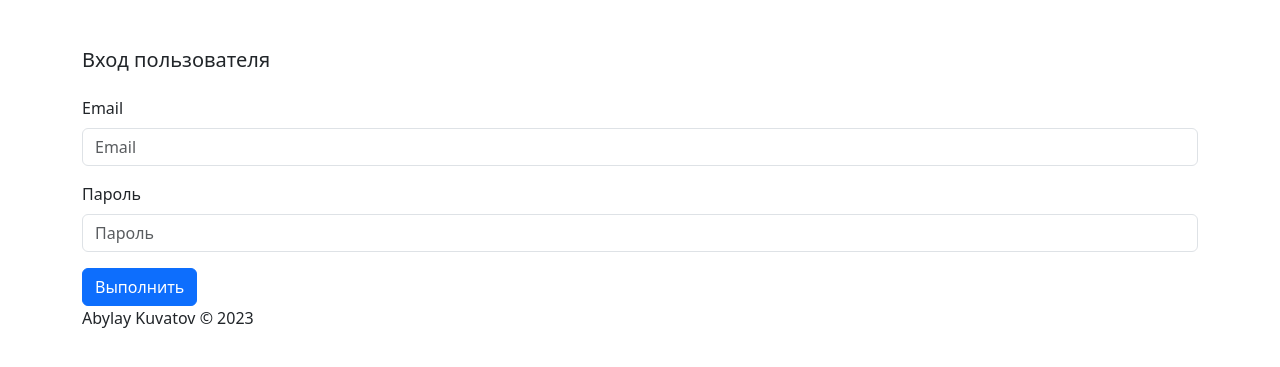
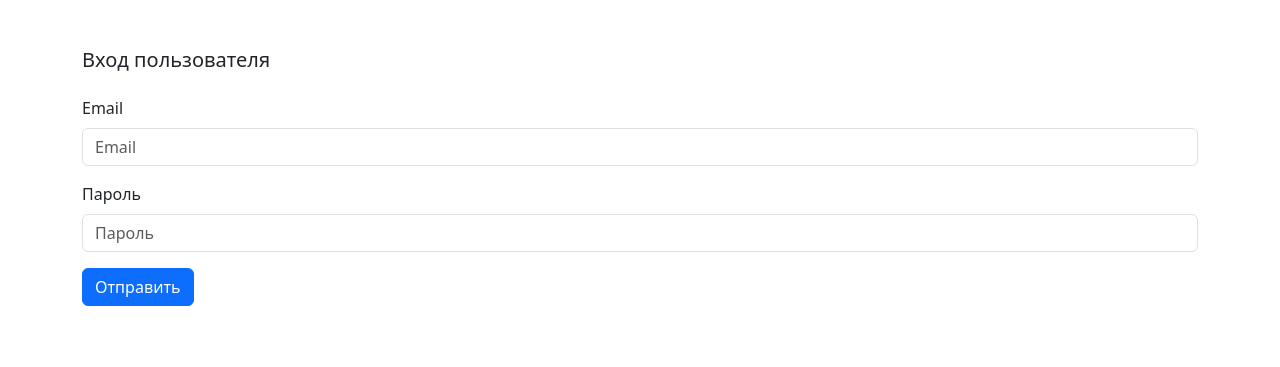
Before and after one commit to kuvatov/homework_71_abylay_kuvatov, a Django app: page /auth/login/ in a window 1280 px wide. Shown: the top 367 px of the page. Run offline with Django 4.2, Linux system fonts and the light colour scheme; some libraries are stand-ins or nearby versions.

```diff
--- a/source/instagram/templates/base.html
+++ b/source/instagram/templates/base.html
@@ -22,11 +22,6 @@
         {% block content %}{% endblock %}
     </div>
 </div>
-<footer class="main_footer">
-    <div class="container">
-        <p>Abylay Kuvatov © 2023</p>
-    </div>
-</footer>
 
 <script src="{% static 'js/script.js' %}" type="text/javascript"></script>
 </body>
--- a/source/users/forms.py
+++ b/source/users/forms.py
@@ -9,7 +9,8 @@ class CustomUserCreationForm(UserCreationForm):
 
     class Meta:
         model = get_user_model()
-        fields = ('username', 'email', 'password1', 'password2')
+        fields = ('username', 'email', 'password1', 'password2', 'avatar', 'name', 'user_information',
+                  'phone_number', 'sex')
 
 
 class CustomUserAuthenticationForm(AuthenticationForm):
--- a/source/users/templates/partial/form.html
+++ b/source/users/templates/partial/form.html
@@ -3,5 +3,5 @@
 {% csrf_token %}
 {% bootstrap_form form %}
 <div class="page_action">
-    <input type="submit" class="btn btn-primary" value="Выполнить"/>
+    <input type="submit" class="btn btn-primary" value="Отправить"/>
 </div>
--- a/source/users/urls.py
+++ b/source/users/urls.py
@@ -1,9 +1,9 @@
 from django.urls import path
 from django.contrib.auth.views import LogoutView
-from .views import register, CustomLoginView
+from .views import CustomRegisterView, CustomLoginView
 
 urlpatterns = [
-    path('register/', register, name='register'),
+    path('register/', CustomRegisterView.as_view(), name='register'),
     path('login/', CustomLoginView.as_view(), name='login'),
     path('logout/', LogoutView.as_view(), name='logout'),
 ]
--- a/source/users/views.py
+++ b/source/users/views.py
@@ -1,18 +1,16 @@
+from django.contrib.auth import get_user_model
 from django.contrib.auth.views import LoginView
-from django.shortcuts import render, redirect
+from django.urls import reverse_lazy
+from django.views.generic import CreateView
 
 from .forms import CustomUserCreationForm, CustomUserAuthenticationForm
 
 
-def register(request):
-    if request.method == 'POST':
-        form = CustomUserCreationForm(request.POST)
-        if form.is_valid():
-            form.save()
-            return redirect('home')
-    else:
-        form = CustomUserCreationForm()
-    return render(request, 'registration/register.html', {'form': form})
+class CustomRegisterView(CreateView):
+    model = get_user_model()
+    form_class = CustomUserCreationForm
+    template_name = 'registration/register.html'
+    success_url = reverse_lazy('home')
 
 
 class CustomLoginView(LoginView):
```
